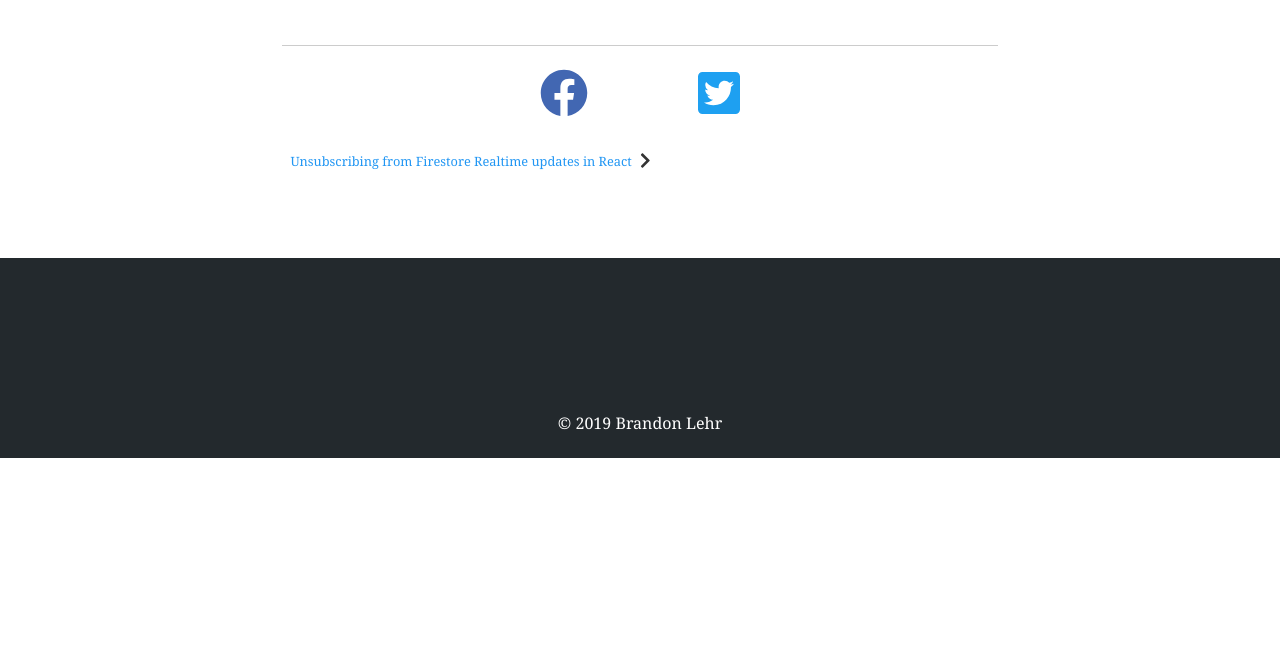
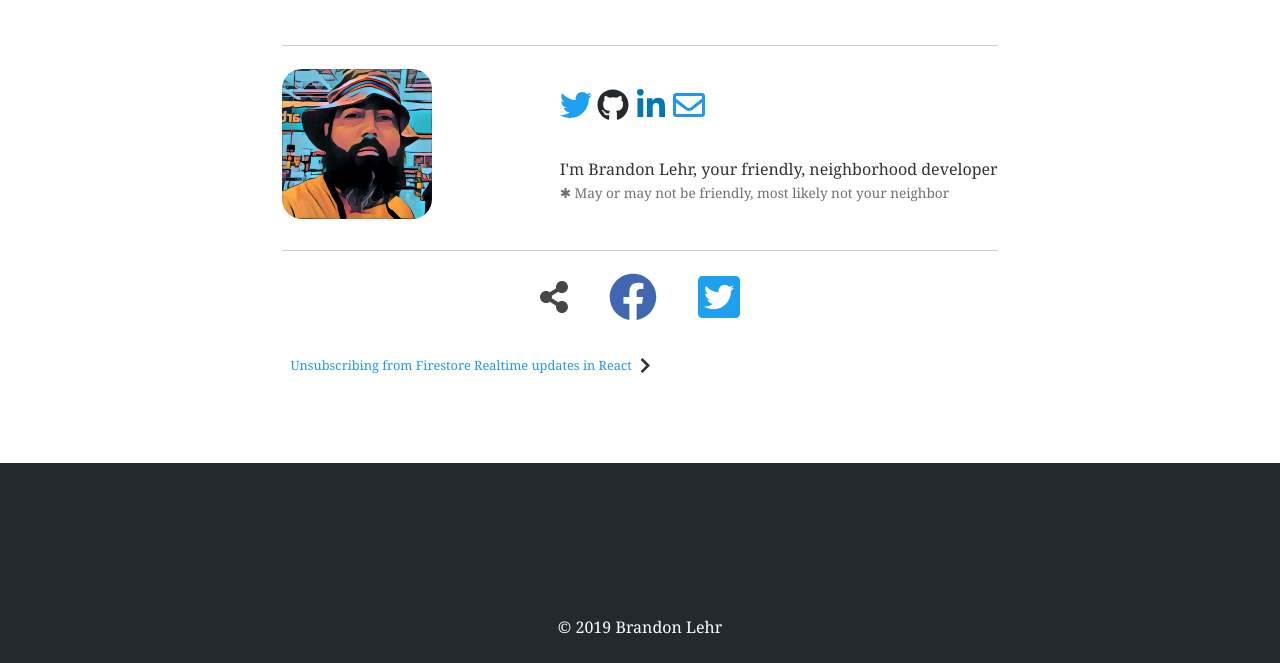
Before and after one commit to emeraldjava/MyGatsbyBlog, a Gatsby site: page /android/i-built-this/2018/11/25/remind-me-when-i-get-there in a window 1280 px wide. Shown: the part 9576-10239 px from the top of the page. Before the commit the page ends 10034 px from the top, so only its background shows below. Built offline with nearby package versions, Linux system fonts and the light colour scheme; Gatsby itself is replaced by a stand-in of ours; some packages are replaced by stand-ins of ours.

Commit message:
Author bio

```diff
--- /dev/null
+++ b/src/components/author-bio.js
@@ -0,0 +1,76 @@
+import React from 'react'
+import styled from 'styled-components'
+import { StaticQuery, graphql } from 'gatsby'
+import Img from 'gatsby-image'
+import FollowMe from './follow-me'
+
+const AuthorBioDiv = styled.div`
+  display: flex;
+  flex-direction: row;
+  justify-content: space-between;
+  align-items: center;
+  min-height: 150px;
+  margin-bottom: 25px;
+
+  @media (max-width: 650px) {
+    flex-direction: column;
+  }
+`
+
+const BioWordsDiv = styled.div`
+  display: flex;
+  flex-direction: column;
+  justify-content: space-around;
+  min-height: 150px;
+  padding-left: 8px;
+`
+
+const BioWordsStyle = styled.div`
+  p {
+    margin: 0;
+  }
+  span {
+    font-size: .85rem;
+    opacity: .7;
+  }
+`
+
+export default function AuthorBio() {
+  return (
+    <StaticQuery
+      query={graphql`
+        query {
+          file(relativePath: { eq: "profilefunky.jpg" }) {
+            childImageSharp {
+              fixed(width: 150, height: 150) {
+                ...GatsbyImageSharpFixed_withWebp_tracedSVG
+              }
+            }
+          }
+        }
+      `}
+      render={data => {
+        return (
+          <AuthorBioDiv>
+            <div>
+              <Img
+                fixed={data.file.childImageSharp.fixed}
+                imgStyle={{ borderRadius: '20px' }}
+              />
+            </div>
+            <BioWordsDiv>
+              <FollowMe />
+              <BioWordsStyle>
+                <p>I'm Brandon Lehr, your friendly, neighborhood developer</p>
+
+                <span>
+                &#10033; May or may not be friendly, most likely not your neighbor
+                </span>
+              </BioWordsStyle>
+            </BioWordsDiv>
+          </AuthorBioDiv>
+        )
+      }}
+    />
+  )
+}
--- /dev/null
+++ b/src/components/follow-me.js
@@ -0,0 +1,61 @@
+import React from 'react'
+import styled from 'styled-components'
+import { FontAwesomeIcon } from '@fortawesome/react-fontawesome'
+import {
+  faTwitter,
+  faGithub,
+  faLinkedinIn,
+} from '@fortawesome/free-brands-svg-icons'
+import { faEnvelope } from '@fortawesome/free-regular-svg-icons'
+import { ShareTwitter } from './share';
+
+
+export const SocialFollowDiv = styled.div`
+  display: flex;
+  justify-content: flex-start;
+
+  @media (max-width: 650px) {
+    justify-content: center;
+  }
+`
+
+export const ShareGitHub = styled.a`
+  color: #23292d;
+  &:visited {
+    color: #23292d;
+  }
+`
+export const ShareLinkedIn = styled.a`
+  color: #0178B5;
+  &:visited {
+    color: #0178B5;
+  }
+`
+
+export default function FollowMe() {
+  return (
+    <SocialFollowDiv>
+      <ShareTwitter
+        href="https://twitter.com/brandonlehr"
+        style={{ marginRight: '5px' }}
+      >
+        <FontAwesomeIcon icon={faTwitter} size="2x" />
+      </ShareTwitter>
+      <ShareGitHub
+        href="https://github.com/blehr"
+        style={{ marginRight: '8px' }}
+      >
+        <FontAwesomeIcon icon={faGithub} size="2x" />
+      </ShareGitHub>
+      <ShareLinkedIn
+        href="/https://www.linkedin.com/in/brandonlehr/"
+        style={{ marginRight: '8px' }}
+      >
+        <FontAwesomeIcon icon={faLinkedinIn} size="2x" />
+      </ShareLinkedIn>
+      <a href="mailto:blehr.mail@gmail.com">
+        <FontAwesomeIcon icon={faEnvelope} size="2x" />
+      </a>
+    </SocialFollowDiv>
+  )
+}
--- a/src/components/share.js
+++ b/src/components/share.js
@@ -1,6 +1,7 @@
 import React from 'react'
 import { FontAwesomeIcon } from '@fortawesome/react-fontawesome'
 import { faTwitterSquare, faFacebook } from '@fortawesome/free-brands-svg-icons'
+import { faShareAlt } from '@fortawesome/free-solid-svg-icons'
 import styled from 'styled-components'
 
 // const ShareH3 = styled.h3`
@@ -37,6 +38,7 @@ const Share = props => {
   return (
     <ShareDiv>
       {/* <ShareH3>Share?</ShareH3> */}
+      <FontAwesomeIcon icon={faShareAlt} size="2x" style={{ opacity: '.9' }}/>
       <ShareFacebook href={fb} target="blank">
         <FontAwesomeIcon icon={faFacebook} size="3x" />
       </ShareFacebook>
--- a/src/components/sidebar.js
+++ b/src/components/sidebar.js
@@ -2,14 +2,8 @@ import React from 'react'
 import styled from 'styled-components'
 import { StaticQuery, graphql, Link } from 'gatsby'
 import Img from 'gatsby-image'
-import { FontAwesomeIcon } from '@fortawesome/react-fontawesome'
-import {
-  faTwitter,
-  faGithub,
-  faLinkedinIn,
-} from '@fortawesome/free-brands-svg-icons'
-import { faEnvelope } from '@fortawesome/free-regular-svg-icons'
-import { ShareTwitter } from './share';
+
+import FollowMe from './follow-me';
 
 const StyledSidebar = styled.div`
   width: 300px;
@@ -25,25 +19,6 @@ const SidebarBlock = styled.div`
   padding: 5px;
   font-size: 0.9rem;
 `
-
-export const SocialFollowDiv = styled.div`
-  display: flex;
-  justify-content: flex-start;
-`
-
-export const ShareGitHub = styled.a`
-  color: #23292d;
-  &:visited {
-    color: #23292d;
-  }
-`
-export const ShareLinkedIn = styled.a`
-  color: #0178B5;
-  &:visited {
-    color: #0178B5;
-  }
-`
-
 
 export default function Sidebar(props) {
   return (
@@ -70,20 +45,7 @@ export default function Sidebar(props) {
             </SidebarBlock>
 
             <SidebarBlock>
-              <SocialFollowDiv>
-                <ShareTwitter href="https://twitter.com/brandonlehr" style={{ marginRight: '5px' }}>
-                  <FontAwesomeIcon icon={faTwitter} size="2x" />
-                </ShareTwitter>
-                <ShareGitHub href="https://github.com/blehr" style={{ marginRight: '8px' }}>
-                  <FontAwesomeIcon icon={faGithub} size="2x" />
-                </ShareGitHub>
-                <ShareLinkedIn href="/https://www.linkedin.com/in/brandonlehr/" style={{ marginRight: '8px' }}>
-                  <FontAwesomeIcon icon={faLinkedinIn} size="2x" />
-                </ShareLinkedIn>
-                <a href="mailto:blehr.mail@gmail.com">
-                  <FontAwesomeIcon icon={faEnvelope} size="2x" />
-                </a>
-              </SocialFollowDiv>
+              <FollowMe />
             </SidebarBlock>
             <SidebarBlock>
               <p>
--- a/src/templates/blog-post.js
+++ b/src/templates/blog-post.js
@@ -6,6 +6,7 @@ import PostCategories from '../components/post-categories'
 import Metatags from '../components/Metatags'
 import PrevNext from '../components/prevnext'
 import Share from '../components/share'
+import AuthorBio from '../components/author-bio';
 
 const PostDate = styled.p`
   margin: 0;
@@ -48,6 +49,9 @@ function BlogPost(props) {
         <div dangerouslySetInnerHTML={{ __html: post.html }} />
         <Spacer />
         <hr />
+        {/* Author Bio */}
+        <AuthorBio />
+        <hr />
         <Share title={title} url={url} pathname={props.location.pathname} />
         <PrevNext prev={prev && prev.node} next={next && next.node} />
       </div>
```
